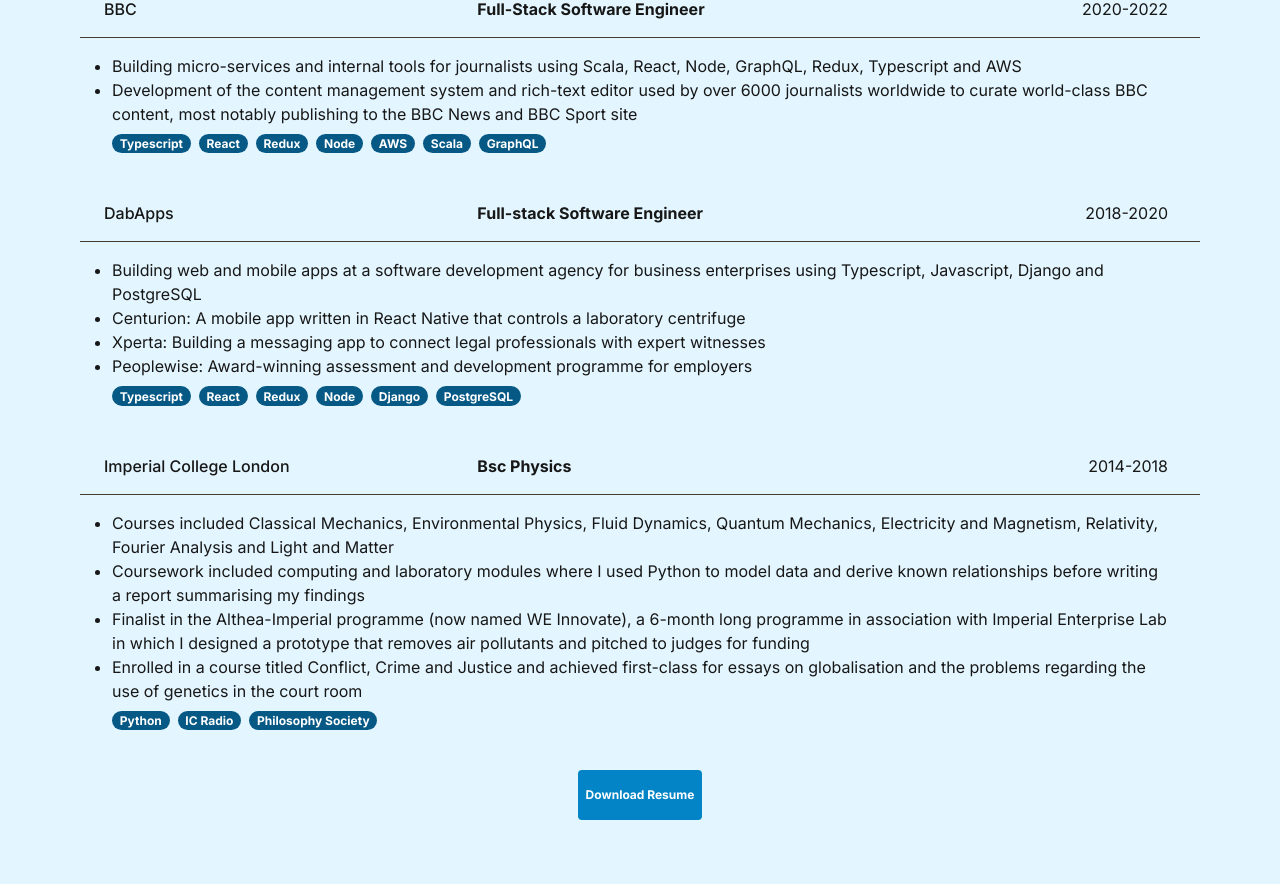
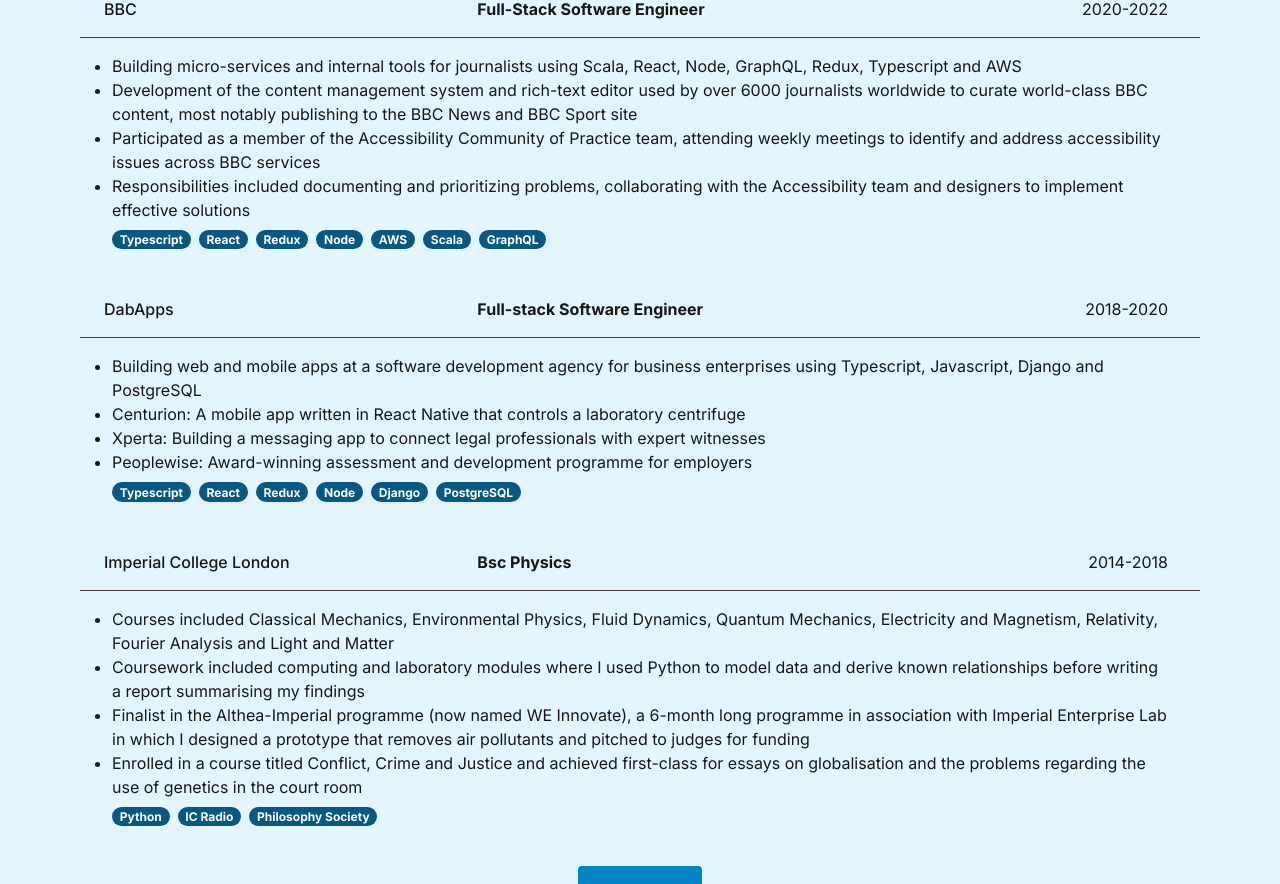
Before and after one commit to Mynameistessa/my-website, a Next.js app: page / in a window 1280 px wide. Shown: the part 777-1661 px from the top of the page. Built offline with nearby package versions, Linux system fonts and the light colour scheme.

Commit message:
Add more detail to BBC experience

```diff
--- a/components/portfolio.ts
+++ b/components/portfolio.ts
@@ -8,7 +8,9 @@
     company: "BBC", role: 'Full-Stack Software Engineer', duration: '2020-2022',
     description: [`Building micro-services and internal tools for journalists using Scala, React, Node, GraphQL, Redux, Typescript and AWS`,
       `Development of the content management system and rich-text editor
-    used by over 6000 journalists worldwide to curate world-class BBC content, most notably publishing to the BBC News and BBC Sport site`],
+    used by over 6000 journalists worldwide to curate world-class BBC content, most notably publishing to the BBC News and BBC Sport site`,
+    `Participated as a member of the Accessibility Community of Practice team, attending weekly meetings to identify and address accessibility issues across BBC services`,
+    `Responsibilities included documenting and prioritizing problems, collaborating with the Accessibility team and designers to implement effective solutions`],
     skills: ['Typescript', 'React', 'Redux', 'Node', 'AWS', 'Scala', 'GraphQL']
   },
   {
```
